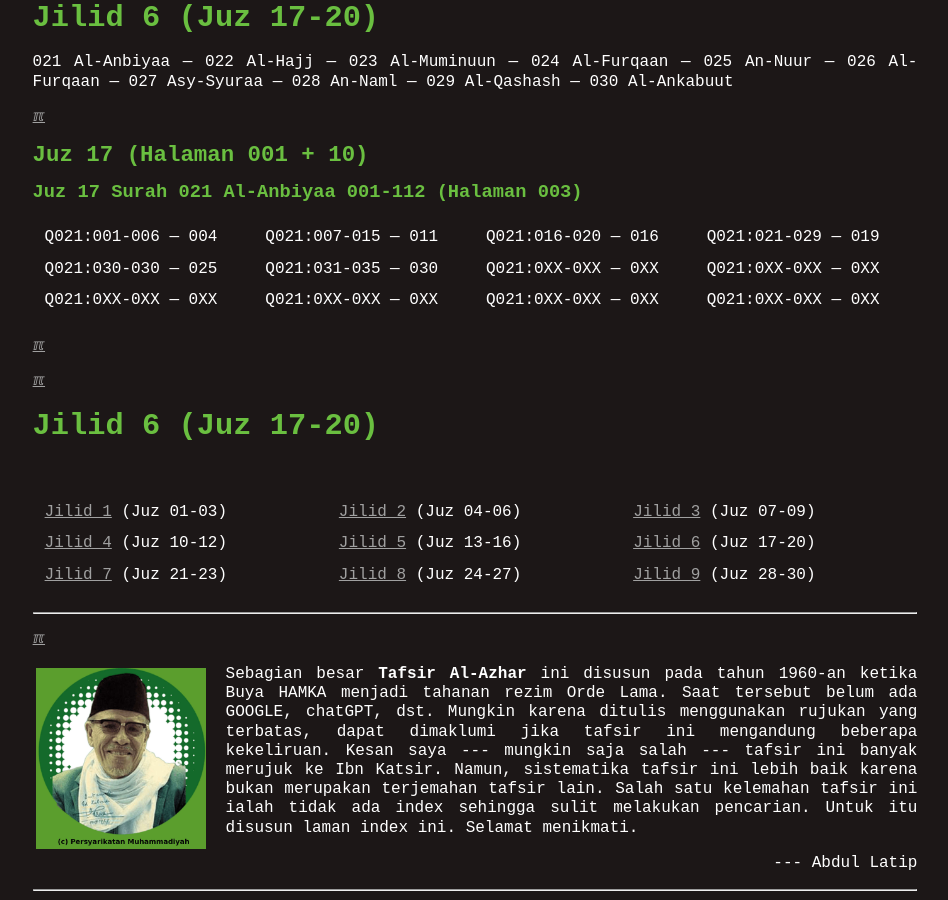
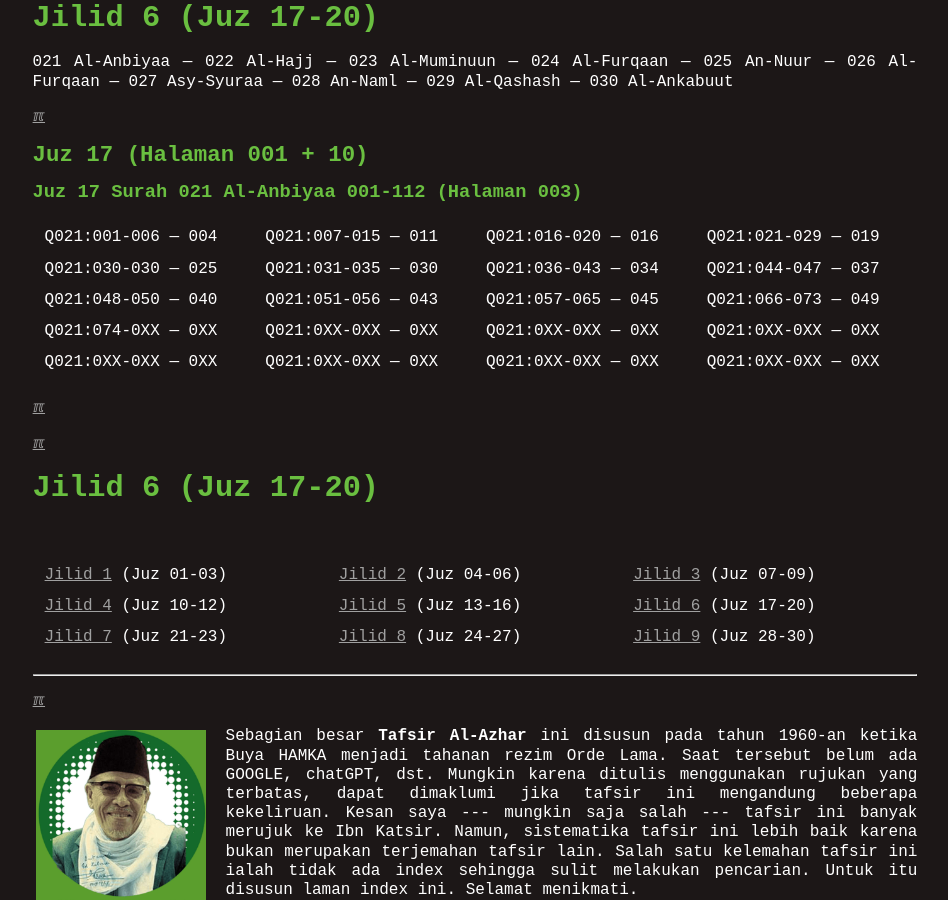
Before and after one commit to dullatip/indexquran, a Jekyll site: the page built from 006.md, in a window 1280 px wide and 900 px high, scrolled down 686 px. Shown: the whole window, without its empty margins (165-1113 px from the left). Built offline with Jekyll 4.4.1, drawn with Linux system fonts in a browser that asks for light colours.

Commit message:
modified:   006.md

```diff
--- a/006.md
+++ b/006.md
@@ -18,7 +18,9 @@
 ### Juz 17 Surah 021 Al-Anbiyaa 001-112 (Halaman 003)
 
 | Q021:001-006 --- 004 | Q021:007-015 --- 011 | Q021:016-020 --- 016 | Q021:021-029 --- 019 |
-| Q021:030-030 --- 025 | Q021:031-035 --- 030 | Q021:0XX-0XX --- 0XX | Q021:0XX-0XX --- 0XX |
+| Q021:030-030 --- 025 | Q021:031-035 --- 030 | Q021:036-043 --- 034 | Q021:044-047 --- 037 |
+| Q021:048-050 --- 040 | Q021:051-056 --- 043 | Q021:057-065 --- 045 | Q021:066-073 --- 049 |
+| Q021:074-0XX --- 0XX | Q021:0XX-0XX --- 0XX | Q021:0XX-0XX --- 0XX | Q021:0XX-0XX --- 0XX |
 | Q021:0XX-0XX --- 0XX | Q021:0XX-0XX --- 0XX | Q021:0XX-0XX --- 0XX | Q021:0XX-0XX --- 0XX |
 
 [&#x213C;](#)<br id="idx61702100X">
```
